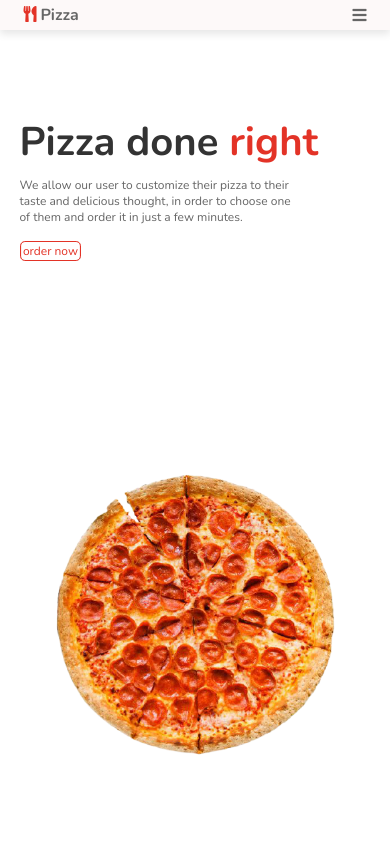
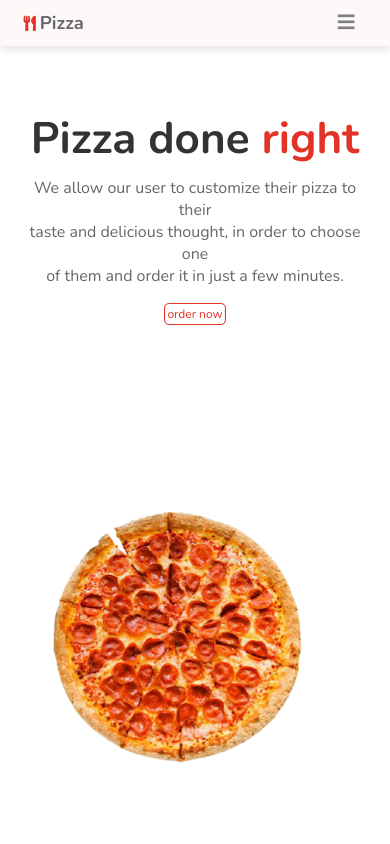
Before and after one commit to bonface221/Pizza-4-U, a plain HTML site: page index.html in a window 390 px wide. Shown: the top 844 px of the page. Drawn offline with nearby package versions, Linux system fonts and the light colour scheme.

Commit message:
styling:optimized styling of the small screens

```diff
--- a/css/style.css
+++ b/css/style.css
@@ -18,7 +18,7 @@
 html{
     overflow-x: hidden;
     scroll-behavior: smooth;
-    scroll-padding-top: 6rem;
+    /* scroll-padding-top: 6rem; */
 }
 section {
     padding: 2rem 5%;
@@ -37,7 +37,7 @@ section {
 }
 .btn {
     display: inline-block;
-    padding: 0.1rem 0.3rem;
+    padding: 0.2rem 0.3rem;
     border: .2rem solid var(--red);
     color: var(--red);
     cursor: pointer;
@@ -70,7 +70,7 @@ header {
     align-items: center;
     justify-content: space-between;
     background: rgb(253, 249, 249);
-    padding: 0.5rem 6%;
+    padding: 1rem 6%;
     box-shadow: 0 .5rem 1rem rgba(0, 0, 0, .1);
 }
 
@@ -107,19 +107,21 @@ header .navbar a:hover {
     align-items: center;
     background-image: url(../images/home-bg.jpg);
     background-size: cover;
-    background-repeat: no-repeat;
+    /* background-repeat: no-repeat; */
     background-position: center;
     min-height: 100vh;
 }
 .home .text{
     flex:1 1 40rem;
+    padding-top: 3rem;
+
 
 }
 .home .image{
     flex: 1 1 40rem;
 }
 .home .image img{
-    width: 100%;
+    width: 90%;
     padding: 1rem;
     animation:float 3s linear infinite;
 }
@@ -286,16 +288,6 @@ header .navbar a:hover {
     padding-top: 1rem;
 
 }
-/* .order{
-    background-image: linear-gradient(rgba(4, 9, 30, 0.5), rgba(4, 9, 30, 0.5)),
-    url(../images/order.jpg);
-    background-repeat: no-repeat;
-    background-position: center;
-    background-size: cover;
-    height: 80vh;
-    margin: 0em 5%;
-
-} */
 .order{
     margin-bottom: 3rem;
 }
@@ -407,10 +399,74 @@ header .navbar a:hover {
     }
 
     header .navbar{
-        display: none;
+        position: absolute;
+        top: 100%;
+        left: 0;
+        right: 0;
+        background: #f7f7f7;
+        border-top: .1rem solid rgba(0, 0, 0, .1);
+        clip-path: polygon(0 0, 100% 0, 100% 0, 0 0);
     }
+     header .navbar.active {
+        clip-path: polygon(0 0, 100% 0, 100% 100%, 0% 100%);
+     }
+     header .navbar a {
+        margin: 1.5rem;
+        padding: 1.5rem;
+        display: block;
+        border: .2rem solid rgba(0, 0, 0, .1);
+        border-left: .5rem solid #ff5421;
+        background: #fff;
+     }
     .home {
         margin-top: 3rem;
+    }
+
+}
+@media screen and (max-width:500px){
+    .home .text{
+        padding-top: 2.5rem;
+        padding-bottom: 0;
+        text-align: center;
+    }
+    .home .text h3 {
+        font-size: 4rem;
+    }
+    .home{
+        padding-top: 0;
+    }
+    header{
+        padding: 1.3rem 6%;
+    }
+
+}
+@media screen and (max-width:331px){
+    .home .text h3{
+        font-size: 3rem;
+    }
+
+}
+@media screen and (max-width:400px) {
+    #menu-bar {
+        font-size: 2.4rem;
+        align-items: center;
+        padding: .2rem 1.5rem .4rem 0;
+        color: gray;
+
+    }
+    .home .text h3 {
+        font-size: 5.5rem;
+    }
+    .home .text p{
+        font-size: 2rem;
+    }
+
+    header .logo {
+        font-size: 2.3rem;
+    }
+
+    header .logo i {
+        font-size: 1.9rem;
     }
 
 }
--- a/js/script.js
+++ b/js/script.js
@@ -1,4 +1,19 @@
 // let price = 500;
+let menu = document.querySelector("#menu-bar");
+let navbar = document.querySelector(".navbar");
+
+menu.onclick = () => {
+	menu.classList.toggle("fa-times");
+	navbar.classList.toggle("active");
+};
+
+window.onscroll = () => {
+	menu.classList.remove("fa-times");
+	navbar.classList.remove("active");
+};
+
+
+
 
 let price, crust_price, topping_price;
 let total = 0;
```
